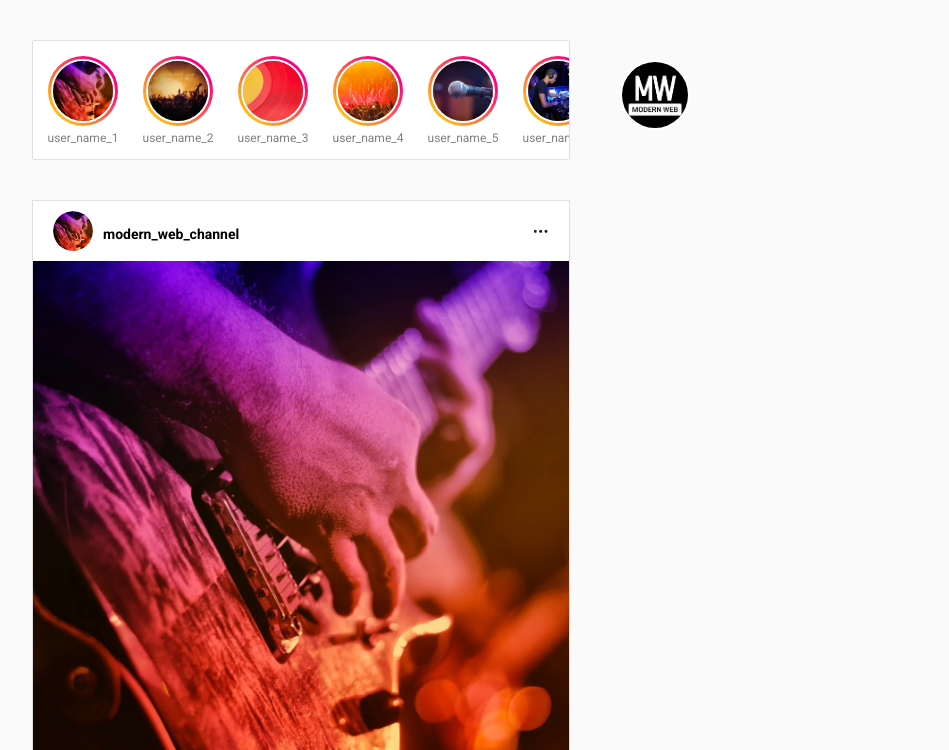
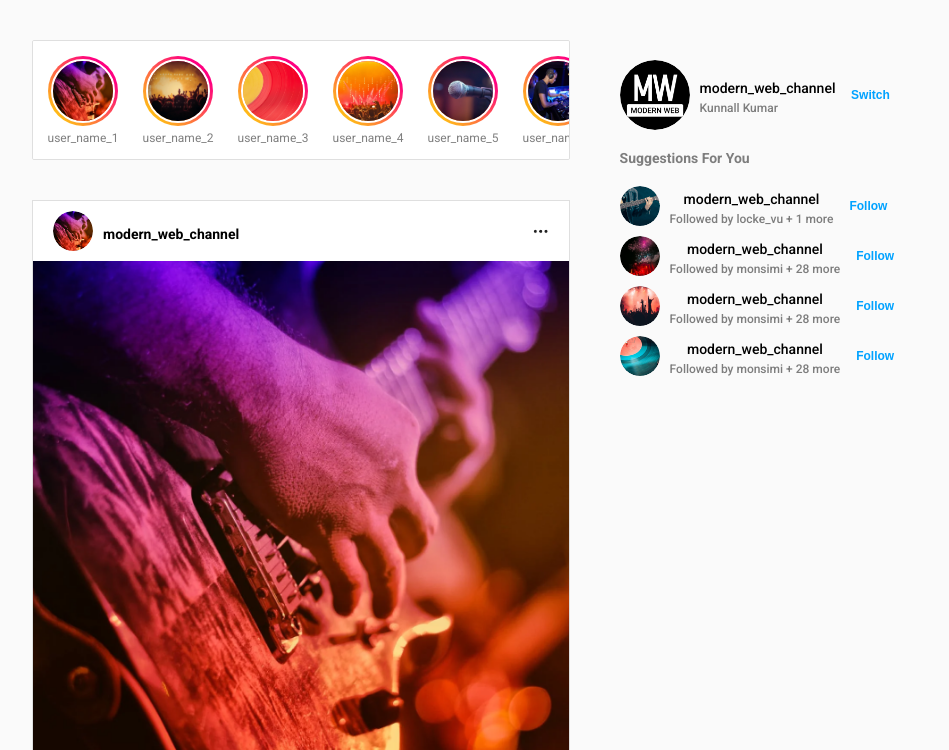
Before and after one commit to Q-Khai/Instagram-UI-Clone, a plain HTML site: page index.html in a window 1280 px wide. Shown: the part 50-800 px from the top of the page, without its empty margins (160-1109 px from the left). Drawn offline with Linux system fonts and the light colour scheme.

Commit message:
Update Rigt Col _ Suggested users to follow

```diff
--- a/index.html
+++ b/index.html
@@ -31,34 +31,42 @@
         <div class="wrapper">
             <div class="left-col">
                 <div class="status-wrapper">
+                    <!-- story 1 -->
                     <div class="status-card">
                         <div class="profile-pic"><img src="img/cover 1.png" alt=""></div>
                         <p class="username">user_name_1</p>
                     </div>
+                    <!-- story 2 -->
                     <div class="status-card">
                         <div class="profile-pic"><img src="img/cover 2.png" alt=""></div>
                         <p class="username">user_name_2</p>
                     </div>
+                    <!-- story 3 -->
                     <div class="status-card">
                         <div class="profile-pic"><img src="img/cover 3.png" alt=""></div>
                         <p class="username">user_name_3</p>
                     </div>
+                    <!-- story 4 -->
                     <div class="status-card">
                         <div class="profile-pic"><img src="img/cover 4.png" alt=""></div>
                         <p class="username">user_name_4</p>
                     </div>
+                    <!-- story 5 -->
                     <div class="status-card">
                         <div class="profile-pic"><img src="img/cover 5.png" alt=""></div>
                         <p class="username">user_name_5</p>
                     </div>
+                    <!-- story 6 -->
                     <div class="status-card">
                         <div class="profile-pic"><img src="img/cover 6.png" alt=""></div>
                         <p class="username">user_name_6</p>
                     </div>
+                    <!-- story 7 -->
                     <div class="status-card">
                         <div class="profile-pic"><img src="img/cover 7.png" alt=""></div>
                         <p class="username">user_name_7</p>
                     </div>
+                    <!-- story 8 -->
                     <div class="status-card">
                         <div class="profile-pic"><img src="img/cover 8.png" alt=""></div>
                         <p class="username">user_name_8</p>
@@ -417,11 +425,63 @@
                 </div>
             </div>
             <div class="right-col">
+                <!-- profile me -->
                 <div class="profile-card">
                     <div class="profile-pic">
                         <img src="img/profile-pic.png" alt="">
                     </div>
+                    <div>
+                        <p class="username">modern_web_channel</p>
+                        <p class="sub-text">Kunnall Kumar</p>
+                    </div>
+                    <button class="action-btn">Switch</button>
                 </div>
+                <p class="suggestion-text">Suggestions For You</p>
+                <!-- another user profile -->
+                <div class="profile-card">
+                    <div class="profile-pic">
+                        <img src="img/cover 7.png" alt="">
+                    </div>
+                    <div>
+                        <p class="username">modern_web_channel</p>
+                        <p class="sub-text">Followed by locke_vu + 1 more</p>
+                    </div>
+                    <button class="action-btn">Follow</button>
+                </div>
+                <!-- user profile 2 -->
+                <div class="profile-card">
+                    <div class="profile-pic">
+                        <img src="img/cover 12.png" alt="">
+                    </div>
+                    <div>
+                        <p class="username">modern_web_channel</p>
+                        <p class="sub-text">Followed by monsimi + 28 more</p>
+                    </div>
+                    <button class="action-btn">Follow</button>
+                </div>
+                <!-- user profile 3 -->
+                <div class="profile-card">
+                    <div class="profile-pic">
+                        <img src="img/cover 10.png" alt="">
+                    </div>
+                    <div>
+                        <p class="username">modern_web_channel</p>
+                        <p class="sub-text">Followed by monsimi + 28 more</p>
+                    </div>
+                    <button class="action-btn">Follow</button>
+                </div>
+                <!-- user profile 4 -->
+                <div class="profile-card">
+                    <div class="profile-pic">
+                        <img src="img/cover 9.png" alt="">
+                    </div>
+                    <div>
+                        <p class="username">modern_web_channel</p>
+                        <p class="sub-text">Followed by monsimi + 28 more</p>
+                    </div>
+                    <button class="action-btn">Follow</button>
+                </div>
+
             </div>
         </div>
     </section>
--- a/style.css
+++ b/style.css
@@ -254,7 +254,8 @@ body{
     font-size: 14px;
 }
 
-.comment-btn{
+.comment-btn,
+.action-btn{
     width: 70px;
     height: 100%;
     background: none;
@@ -309,3 +310,33 @@ body{
     width: 70px;
     height: 70px;
 }
+
+.profile-card .profile-pic img{
+    border: none;
+}
+
+.profile-card .username{
+    font-weight: 500;
+    font-size: 14px;
+    color: #000;
+}
+
+.sub-text{
+    color: rgba(0, 0, 0, 0.5);
+    font-size: 12px;
+    font-weight: 500;
+    margin-top: 5px;
+}
+
+.action-btn{
+    opacity: 1;
+    font-weight: 700;
+    font-size: 12px;
+}
+
+.suggestion-text{
+    font-size: 14px;
+    color: rgba(0, 0, 0, 0.5);
+    font-weight: 700;
+    margin: 20px 0;
+}
```
